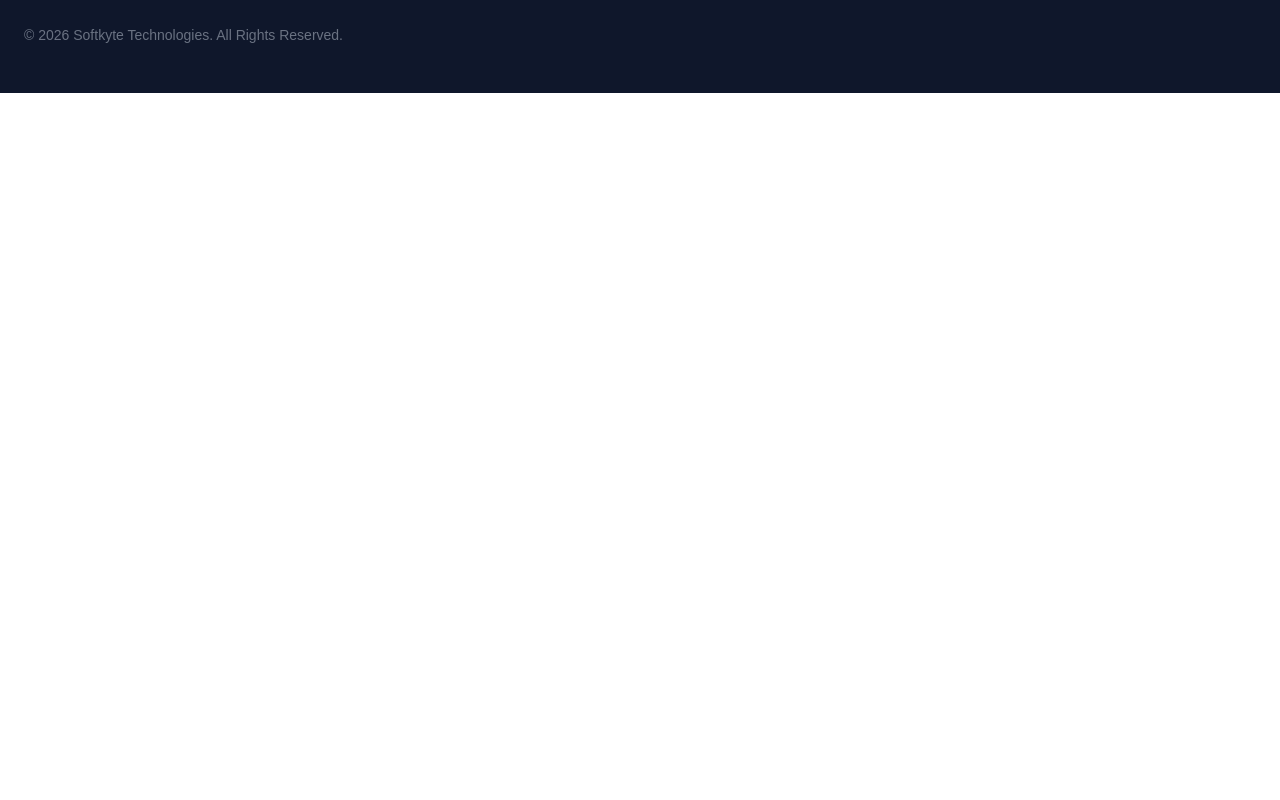
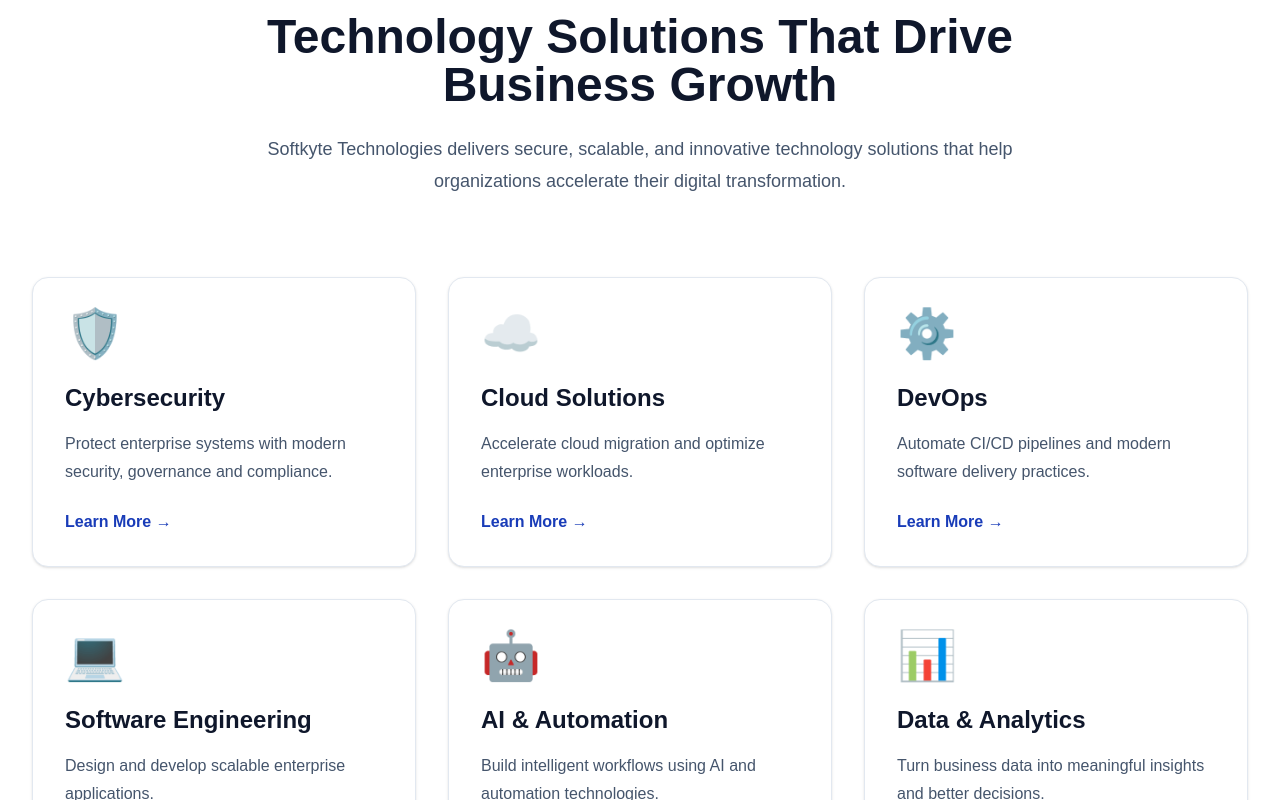
Before and after one commit to zakiaasma/softkyte-website, a Next.js app: page / in a window 1280 px wide. Shown: the part 1240-2040 px from the top of the page. Before the commit the page ends 1333 px from the top, so only its background shows below. Built offline with nearby package versions, Linux system fonts and the light colour scheme.

Commit message:
Sprint 4 - Enterprise Services Section

```diff
--- a/app/page.tsx
+++ b/app/page.tsx
@@ -1,12 +1,14 @@
 import Header from "@/components/layout/Header";
 import Hero from "@/components/home/Hero";
 import Footer from "@/components/layout/Footer";
+import Services from "@/components/home/Services";
 
 export default function Home() {
   return (
     <>
       <Header />
       <Hero />
+      <Services />
       <Footer />
     </>
   );
--- /dev/null
+++ b/components/home/ServiceCard.tsx
@@ -0,0 +1,31 @@
+type ServiceCardProps = {
+  icon: string;
+  title: string;
+  description: string;
+};
+
+export default function ServiceCard({
+  icon,
+  title,
+  description,
+}: ServiceCardProps) {
+  return (
+    <div className="rounded-2xl border border-slate-200 bg-white p-8 shadow-sm transition-all duration-300 hover:-translate-y-2 hover:shadow-xl">
+
+      <div className="text-5xl">{icon}</div>
+
+      <h3 className="mt-6 text-2xl font-bold text-slate-900">
+        {title}
+      </h3>
+
+      <p className="mt-4 leading-7 text-slate-600">
+        {description}
+      </p>
+
+      <button className="mt-6 font-semibold text-blue-800 hover:text-blue-600">
+        Learn More →
+      </button>
+
+    </div>
+  );
+}
--- /dev/null
+++ b/components/home/Services.tsx
@@ -0,0 +1,83 @@
+import ServiceCard from "./ServiceCard";
+
+const services = [
+  {
+    icon: "🛡️",
+    title: "Cybersecurity",
+    description:
+      "Protect enterprise systems with modern security, governance and compliance.",
+  },
+  {
+    icon: "☁️",
+    title: "Cloud Solutions",
+    description:
+      "Accelerate cloud migration and optimize enterprise workloads.",
+  },
+  {
+    icon: "⚙️",
+    title: "DevOps",
+    description:
+      "Automate CI/CD pipelines and modern software delivery practices.",
+  },
+  {
+    icon: "💻",
+    title: "Software Engineering",
+    description:
+      "Design and develop scalable enterprise applications.",
+  },
+  {
+    icon: "🤖",
+    title: "AI & Automation",
+    description:
+      "Build intelligent workflows using AI and automation technologies.",
+  },
+  {
+    icon: "📊",
+    title: "Data & Analytics",
+    description:
+      "Turn business data into meaningful insights and better decisions.",
+  },
+];
+
+export default function Services() {
+  return (
+    <section className="bg-white py-24">
+
+      <div className="mx-auto max-w-7xl px-8">
+
+        <div className="mx-auto max-w-3xl text-center">
+
+          <p className="font-semibold uppercase tracking-[0.3em] text-blue-700">
+            Our Services
+          </p>
+
+          <h2 className="mt-5 text-5xl font-bold text-slate-900">
+            Technology Solutions That Drive Business Growth
+          </h2>
+
+          <p className="mt-6 text-lg leading-8 text-slate-600">
+            Softkyte Technologies delivers secure, scalable, and innovative
+            technology solutions that help organizations accelerate their
+            digital transformation.
+          </p>
+
+        </div>
+
+        <div className="mt-20 grid gap-8 md:grid-cols-2 xl:grid-cols-3">
+
+          {services.map((service) => (
+            <ServiceCard
+              key={service.title}
+              icon={service.icon}
+              title={service.title}
+              description={service.description}
+            />
+          ))}
+
+        </div>
+
+      </div>
+
+    </section>
+  );
+}
```
